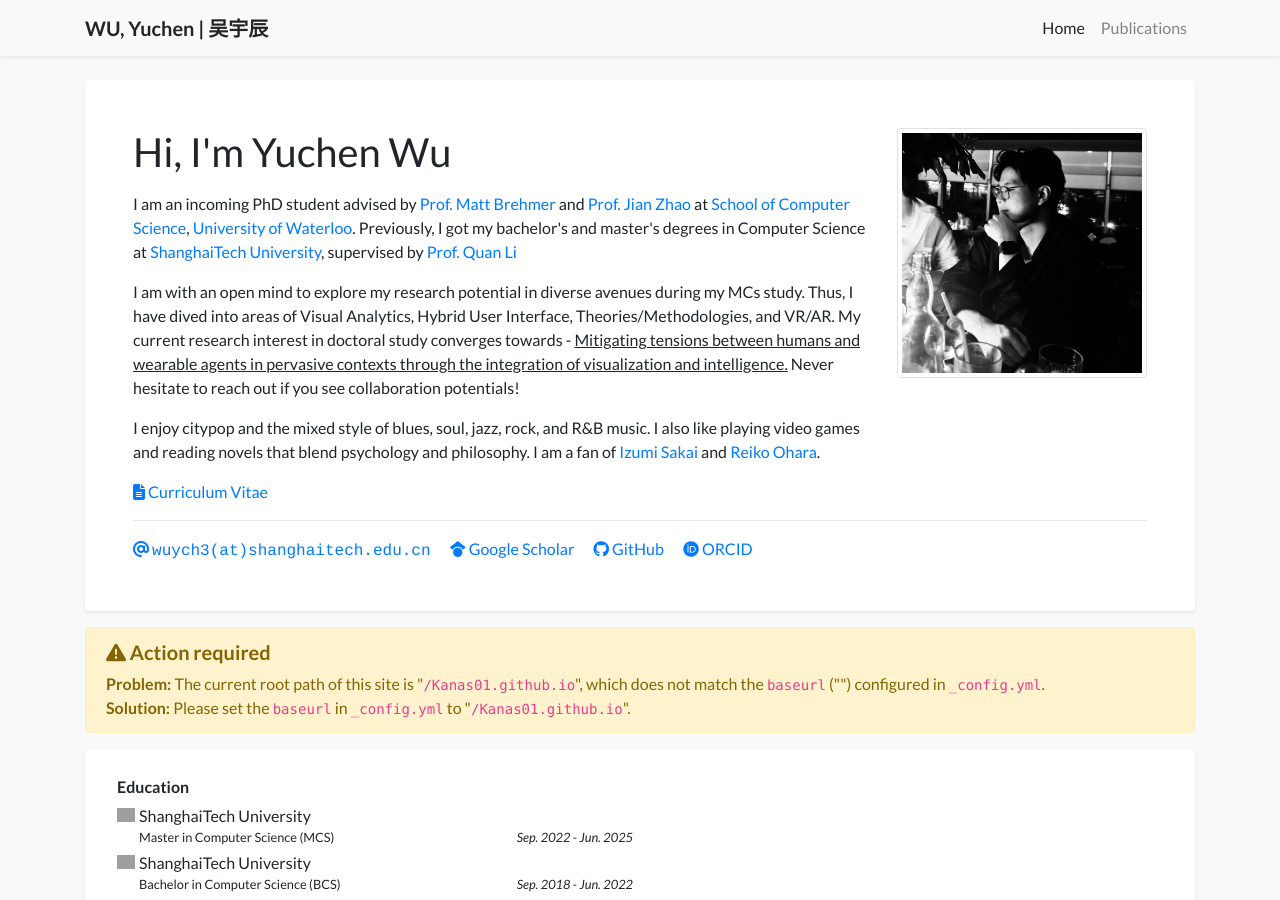
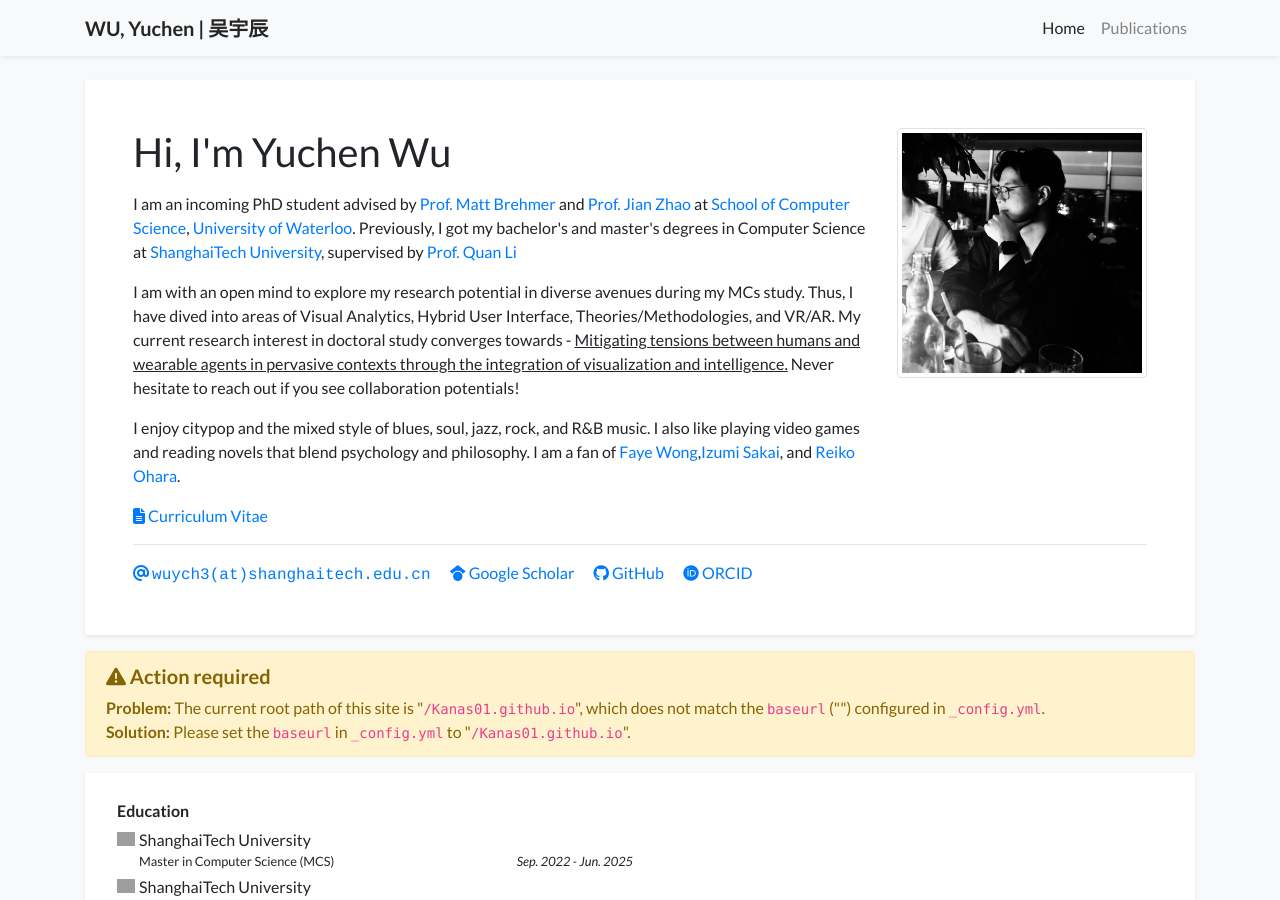
Before and after one commit to Kanas01/Kanas01.github.io, a Jekyll site: the page built from index.html, in a window 1280 px wide and 900 px high. Built offline with Jekyll 4.4.1, drawn with Linux system fonts in a browser that asks for light colours; a style sheet for code colours, icons or effects is not loaded; grey boxes are pictures that could not be loaded.

Commit message:
update profile

```diff
--- a/_data/profile.yml
+++ b/_data/profile.yml
@@ -30,7 +30,7 @@ short_bio: >-
   </P>
   <p>
     I enjoy citypop and the mixed style of blues, soul, jazz, rock, and R&B music. I also like playing video games and reading novels that blend psychology and philosophy.
-    I am a fan of <a href="https://www.youtube.com/channel/UC9OXNkUKmf3bUx8N9l8jM2w">Izumi Sakai</a> and <a href="https://en.wikipedia.org/wiki/Reiko_Ohara">Reiko Ohara</a>.
+    I am a fan of <a href="https://www.youtube.com/channel/UCos8gkwQivJ_hHeoCcs6yXg">Faye Wong</a>,<a href="https://www.youtube.com/channel/UC9OXNkUKmf3bUx8N9l8jM2w">Izumi Sakai</a>, and <a href="https://en.wikipedia.org/wiki/Reiko_Ohara">Reiko Ohara</a>.
   </p>
 
 portrait_url: /assets/images/photos/MyPortrait.jpg
```
